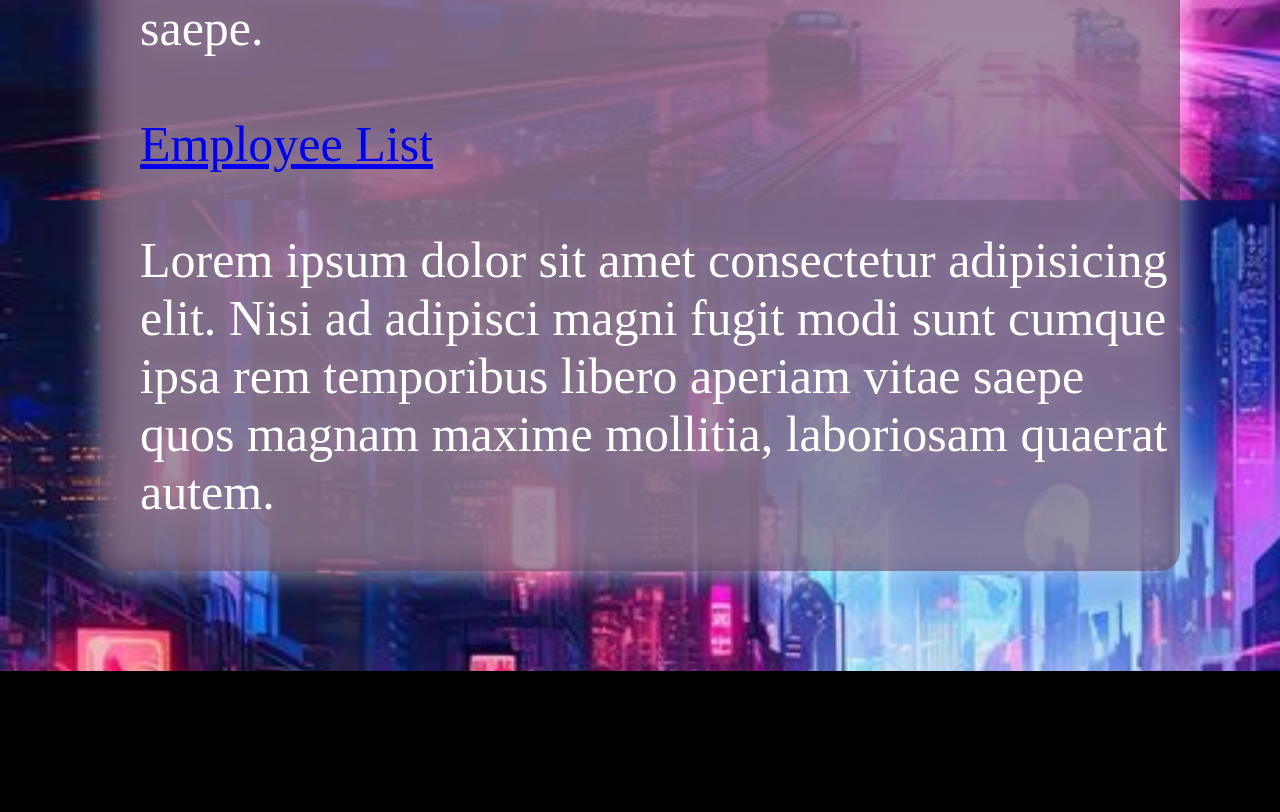
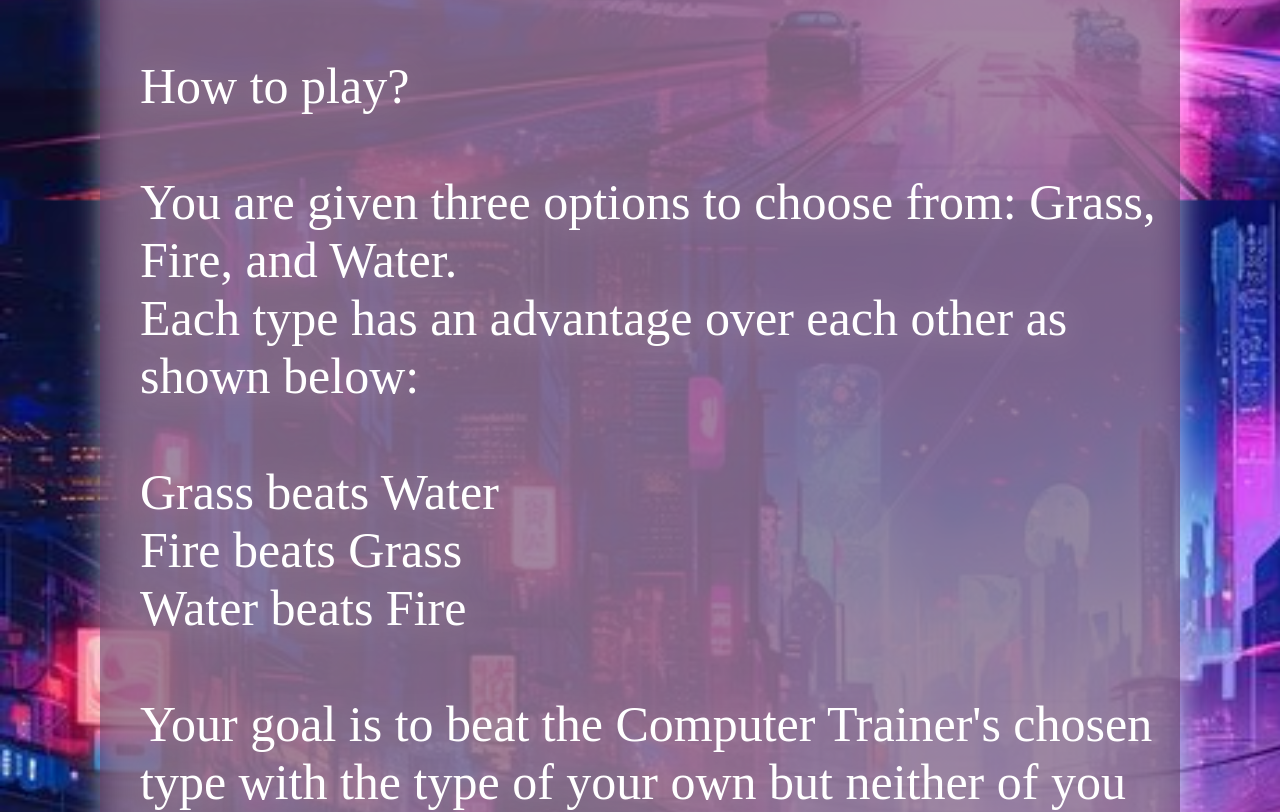
Before and after one commit to CalMc22/CalebMcConnelsPortfolio, a React (Vite) app: page /projects in a window 1280 px wide. Shown: the part 800-1612 px from the top of the page. Before the commit the page ends 1471 px from the top, so only its background shows below. Built offline with nearby package versions, Linux system fonts and the light colour scheme.

Commit message:
added description for projects

```diff
--- a/src/App.css
+++ b/src/App.css
@@ -37,6 +37,12 @@ form {
 }
 
 h1{
+    display: flex;
+    justify-content: center;
+    align-items: center;
+}
+
+.projectIcon{
     display: flex;
     justify-content: center;
     align-items: center;
--- a/src/pages/Projects.jsx
+++ b/src/pages/Projects.jsx
@@ -9,14 +9,39 @@ function Projects() {
                     <a className='projectIcon' href="https://typebattles.netlify.app/" > Type Battles</a>
                     <br />
                     <br />
-                    Lorem ipsum dolor, sit amet consectetur adipisicing elit. Error, nobis dolores tenetur quae unde minima ipsum totam distinctio sed, non quos, architecto ullam placeat. Ducimus totam impedit odit rerum saepe.
+                    Type Battles is a unique take on the game "Rock, Paper, Scissors", using the classic Pokemon types: Grass, Fire, and Water.
+                    <br />
+                    <br />
+                    How to play?
+                    <br />
+                    <br />
+                    You are given three options to choose from: Grass, Fire, and Water.
+                    <br />
+                    Each type has an advantage over each other as shown below:
+                    <br />
+                    <br />
+                    Grass beats Water
+                    <br />
+                    Fire beats Grass
+                    <br />
+                    Water beats Fire
+                    <br />
+                    <br />
+                    Your goal is to beat the Computer Trainer's chosen type with the type of your own but neither of you know what type you chose until you both picked a type.
+                    <br />
+                    The Trainer with the most wins in 6 moves wins the game!
+                    <br />
+                    If both Trainers choose the same type, it will result in a tie which will not grant a score for either Trainer.
                 </li>
                 <br />
                 <li>
                     <a className='projectIcon' href="https://employeelisttest.netlify.app/"> Employee List</a>
                     <br />
                     <br />
-                    Lorem ipsum dolor sit amet consectetur adipisicing elit. Nisi ad adipisci magni fugit modi sunt cumque ipsa rem temporibus libero aperiam vitae saepe quos magnam maxime mollitia, laboriosam quaerat autem.
+                    Employee List is an app that shows a list of names with profile info. There's also a search bar you can use to find each employee.
+                    <br />
+                    <br />
+                    Note: The employees and their information are just placeholders.
                 </li>
             </ul>
         </div>
```
